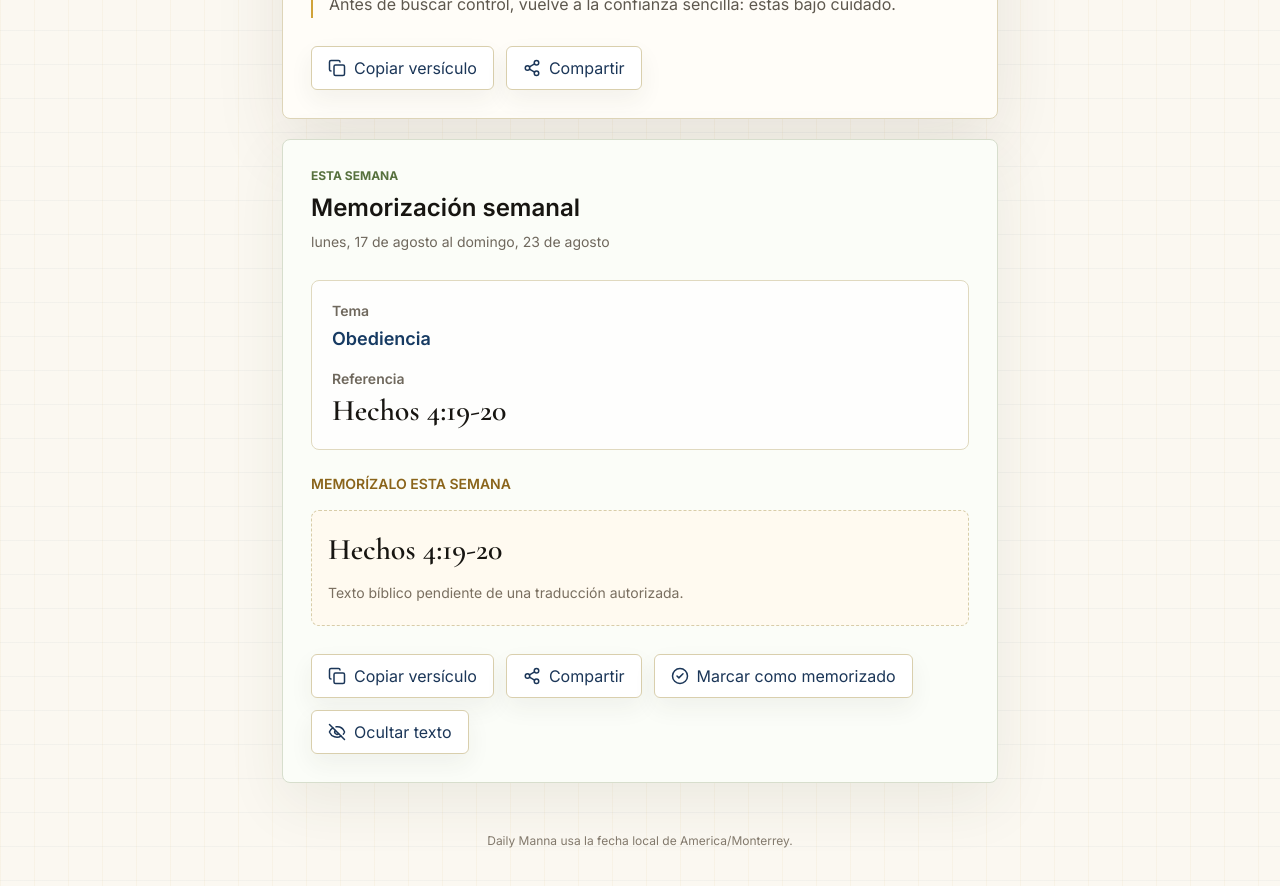
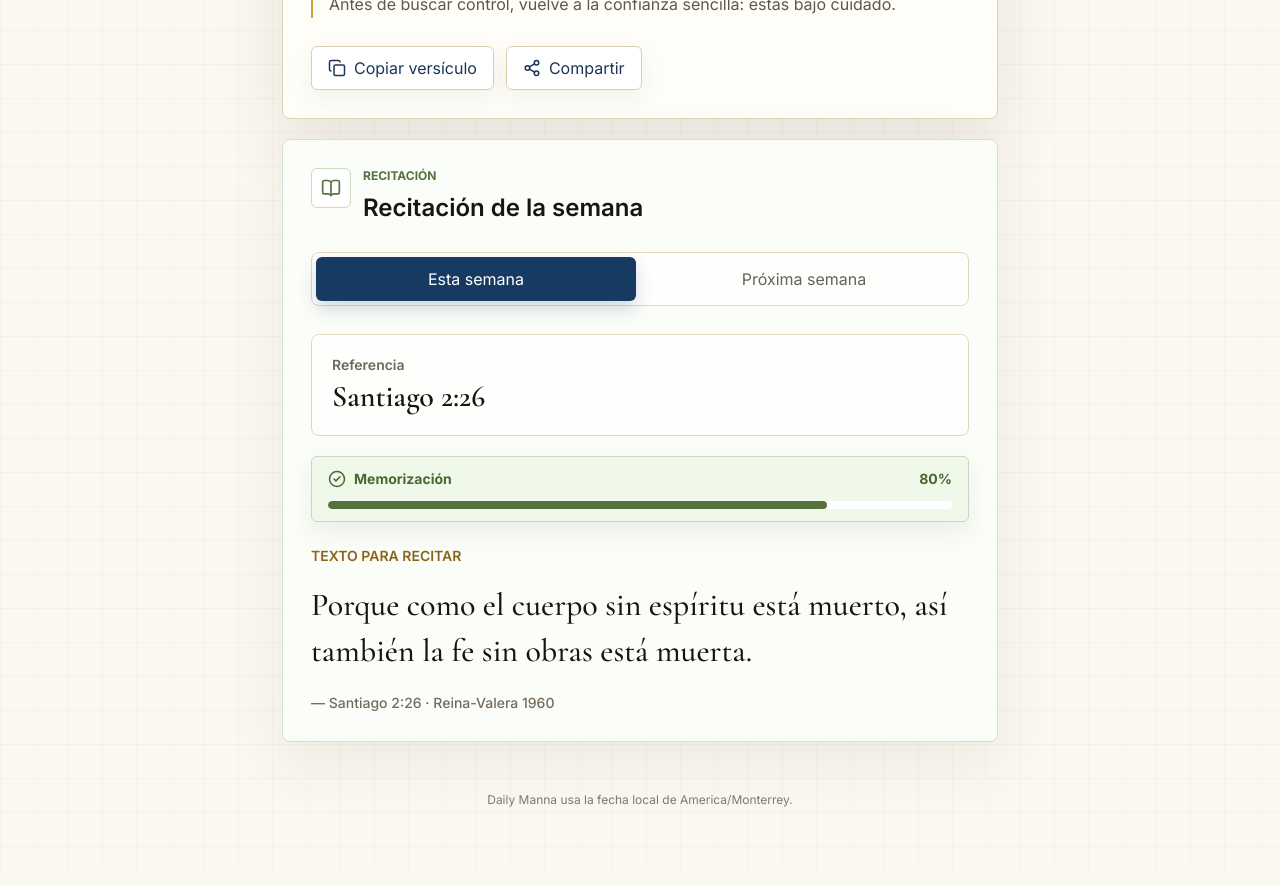
Before and after one commit to AlexGGalvan/open-the-book, a Next.js app: page / in a window 1280 px wide. Shown: the part 480-1366 px from the top of the page. Built offline with nearby package versions, Linux system fonts and the light colour scheme; no server answers.

Commit message:
Add weekly recitation tabs

```diff
--- a/src/components/DailyMannaApp.tsx
+++ b/src/components/DailyMannaApp.tsx
@@ -3,22 +3,17 @@
 import { useCallback, useEffect, useState } from "react";
 import { Header } from "@/components/Header";
 import { TodayMannaCard } from "@/components/TodayMannaCard";
-import { WeeklyMemorizationCard } from "@/components/WeeklyMemorizationCard";
+import { WeeklyRecitationCard } from "@/components/WeeklyRecitationCard";
 import { MEMORIZATION_CONFIG } from "@/config/memorization";
 import { clearAppBrowserPersistence } from "@/lib/browserPersistence";
 import { formatLocalDate, getGreeting, getLocalDate } from "@/lib/dates";
 import { getBibleHabitMannaForDate, getMannaForDate } from "@/services/mannaProvider";
-import {
-  getMemorizationForDate,
-  type MemorizationSelection,
-} from "@/services/memorizationProvider";
 import type { Manna } from "@/types/bible";
 
 type DailyMannaState = {
   greeting: string;
   dateLabel: string;
   manna: Manna;
-  memorization: MemorizationSelection;
 };
 
 function getDailyMannaState(): DailyMannaState {
@@ -29,7 +24,6 @@ function getDailyMannaState(): DailyMannaState {
     greeting: getGreeting(now),
     dateLabel: formatLocalDate(dateKey),
     manna: getMannaForDate(now, MEMORIZATION_CONFIG.timezone),
-    memorization: getMemorizationForDate(now),
   };
 }
 
@@ -99,7 +93,7 @@ export function DailyMannaApp() {
 
           <div className="space-y-5 pb-10">
             <TodayMannaCard dateLabel={dailyState.dateLabel} manna={dailyState.manna} />
-            <WeeklyMemorizationCard selection={dailyState.memorization} />
+            <WeeklyRecitationCard />
           </div>
 
           <footer className="mt-auto pb-5 pt-2 text-center text-xs leading-5 text-[#82796c]">
--- /dev/null
+++ b/src/components/WeeklyRecitationCard.tsx
@@ -0,0 +1,135 @@
+"use client";
+
+import { useState } from "react";
+import { BookOpen, CheckCircle2 } from "lucide-react";
+import { BibleVerse } from "@/components/BibleVerse";
+import type { BiblePassage } from "@/types/bible";
+
+type RecitationTab = "current" | "next";
+
+type RecitationItem = {
+  id: RecitationTab;
+  label: string;
+  passage: BiblePassage;
+  progress?: number;
+};
+
+const recitations: RecitationItem[] = [
+  {
+    id: "current",
+    label: "Esta semana",
+    progress: 80,
+    passage: {
+      reference: "Santiago 2:26",
+      text: "Porque como el cuerpo sin espíritu está muerto, así también la fe sin obras está muerta.",
+      translation: "Reina-Valera 1960",
+    },
+  },
+  {
+    id: "next",
+    label: "Próxima semana",
+    passage: {
+      reference: "Eclesiastés 3:20-21",
+      text: "Todo va a un mismo lugar; todo es hecho del polvo, y todo volverá al mismo polvo. ¿Quién sabe que el espíritu de los hijos de los hombres sube arriba, y que el espíritu del animal desciende abajo a la tierra?",
+      translation: "Reina-Valera 1960",
+    },
+  },
+];
+
+const tabClass =
+  "flex min-h-11 flex-1 items-center justify-center rounded-md px-3 text-sm font-semibold transition focus:outline-none focus:ring-2 focus:ring-[#9eb7d1]";
+
+export function WeeklyRecitationCard() {
+  const [activeTab, setActiveTab] = useState<RecitationTab>("current");
+  const activeRecitation = recitations.find((item) => item.id === activeTab) ?? recitations[0];
+  const activePanelId = `recitation-panel-${activeRecitation.id}`;
+
+  return (
+    <section
+      aria-labelledby="weekly-recitation-title"
+      className="rounded-lg border border-[#d7decd] bg-[#fbfdf8] p-5 shadow-[0_20px_60px_rgba(50,62,43,0.08)] sm:p-7"
+    >
+      <div className="flex items-start gap-3">
+        <div className="grid size-10 shrink-0 place-items-center rounded-md border border-[#cddbc2] bg-white text-[#57713e]">
+          <BookOpen aria-hidden="true" size={20} />
+        </div>
+        <div>
+          <p className="text-xs font-bold uppercase text-[#57713e]">Recitación</p>
+          <h2 id="weekly-recitation-title" className="mt-2 text-2xl font-semibold text-[#171511]">
+            Recitación de la semana
+          </h2>
+        </div>
+      </div>
+
+      <div
+        aria-label="Recitación semanal"
+        className="mt-7 grid grid-cols-2 gap-2 rounded-lg border border-[#e0d9bf] bg-white/72 p-1"
+        role="tablist"
+      >
+        {recitations.map((item) => {
+          const selected = item.id === activeTab;
+
+          return (
+            <button
+              key={item.id}
+              aria-controls={`recitation-panel-${item.id}`}
+              aria-selected={selected}
+              className={`${tabClass} ${
+                selected
+                  ? "bg-[#163a62] text-white shadow-[0_8px_18px_rgba(22,58,98,0.18)]"
+                  : "text-[#5f6756] hover:bg-[#f3f6ef]"
+              }`}
+              id={`recitation-tab-${item.id}`}
+              onClick={() => setActiveTab(item.id)}
+              role="tab"
+              type="button"
+            >
+              {item.label}
+            </button>
+          );
+        })}
+      </div>
+
+      <div
+        aria-labelledby={`recitation-tab-${activeRecitation.id}`}
+        className="mt-7"
+        id={activePanelId}
+        role="tabpanel"
+      >
+        <div className="rounded-lg border border-[#e0d9bf] bg-white/72 p-4 sm:p-5">
+          <p className="text-sm font-semibold text-[#6f685d]">Referencia</p>
+          <p className="mt-1 font-serif text-3xl font-semibold text-[#171511]">
+            {activeRecitation.passage.reference}
+          </p>
+        </div>
+
+        {activeRecitation.progress ? (
+          <button
+            aria-label={`Memorización al ${activeRecitation.progress}%`}
+            className="mt-5 w-full rounded-md border border-[#c7d8bf] bg-[#f0f8ea] px-4 py-3 text-left text-[#486831] shadow-[0_10px_24px_rgba(50,62,43,0.08)] focus:outline-none focus:ring-2 focus:ring-[#9eb7d1]"
+            type="button"
+          >
+            <span className="flex items-center justify-between gap-3 text-sm font-bold">
+              <span className="inline-flex items-center gap-2">
+                <CheckCircle2 aria-hidden="true" size={18} />
+                Memorización
+              </span>
+              <span>{activeRecitation.progress}%</span>
+            </span>
+            <span className="mt-3 block h-2 overflow-hidden rounded-full bg-white">
+              <span
+                className="block h-full rounded-full bg-[#57713e]"
+                style={{ width: `${activeRecitation.progress}%` }}
+              />
+            </span>
+          </button>
+        ) : null}
+
+        <p className="mt-6 text-sm font-semibold uppercase text-[#8a641a]">
+          Texto para recitar
+        </p>
+        <BibleVerse passage={activeRecitation.passage} className="mt-4" />
+      </div>
+    </section>
+  );
+}
```
